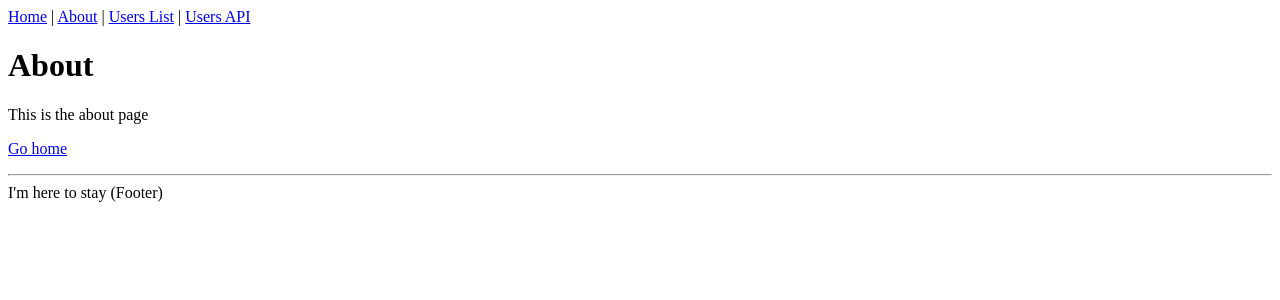
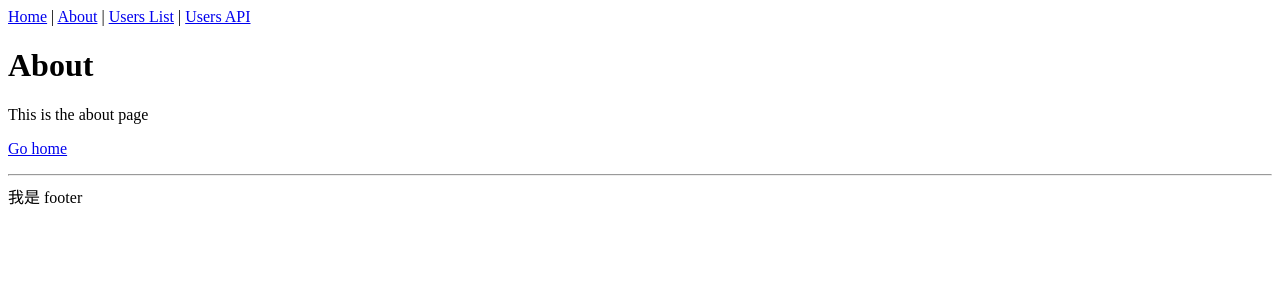
Before and after one commit to weryk153/kuren-blog, a Next.js app: page /about in a window 1280 px wide. Shown: the top 300 px of the page. Built offline with nearby package versions, Linux system fonts and the light colour scheme.

Commit message:
feature: create footer、header

```diff
--- /dev/null
+++ b/components/Footer.tsx
@@ -0,0 +1,10 @@
+import React from 'react';
+
+const Footer = (): JSX.Element => (
+    <footer>
+        <hr />
+        <span>我是 footer</span>
+    </footer>
+);
+
+export default Footer;
--- /dev/null
+++ b/components/Header.tsx
@@ -0,0 +1,23 @@
+import React from 'react';
+import Link from 'next/link';
+
+const Header = (): JSX.Element => (
+    <header>
+        <nav>
+            <Link href="/">
+                <a>Home</a>
+            </Link>{' '}
+            |{' '}
+            <Link href="/about">
+                <a>About</a>
+            </Link>{' '}
+            |{' '}
+            <Link href="/users">
+                <a>Users List</a>
+            </Link>{' '}
+            | <a href="/api/users">Users API</a>
+        </nav>
+    </header>
+);
+
+export default Header;
--- a/components/Layout.tsx
+++ b/components/Layout.tsx
@@ -1,40 +1,23 @@
-import React, { ReactNode } from 'react';
-import Link from 'next/link';
+import React, { FunctionComponent, ReactNode } from 'react';
 import Head from 'next/head';
+import Header from './Header';
+import Footer from './Footer';
 
 type Props = {
     children?: ReactNode;
     title?: string;
 };
 
-const Layout = ({ children, title = 'This is the default title' }: Props) => (
+const Layout: FunctionComponent<Props> = ({ children, title = 'This is the default title' }: Props): JSX.Element => (
     <div>
         <Head>
             <title>{title}</title>
             <meta charSet="utf-8" />
             <meta name="viewport" content="initial-scale=1.0, width=device-width" />
         </Head>
-        <header>
-            <nav>
-                <Link href="/">
-                    <a>Home</a>
-                </Link>{' '}
-                |{' '}
-                <Link href="/about">
-                    <a>About</a>
-                </Link>{' '}
-                |{' '}
-                <Link href="/users">
-                    <a>Users List</a>
-                </Link>{' '}
-                | <a href="/api/users">Users API</a>
-            </nav>
-        </header>
+        <Header />
         {children}
-        <footer>
-            <hr />
-            <span>I'm here to stay (Footer)</span>
-        </footer>
+        <Footer />
     </div>
 );
 
```
